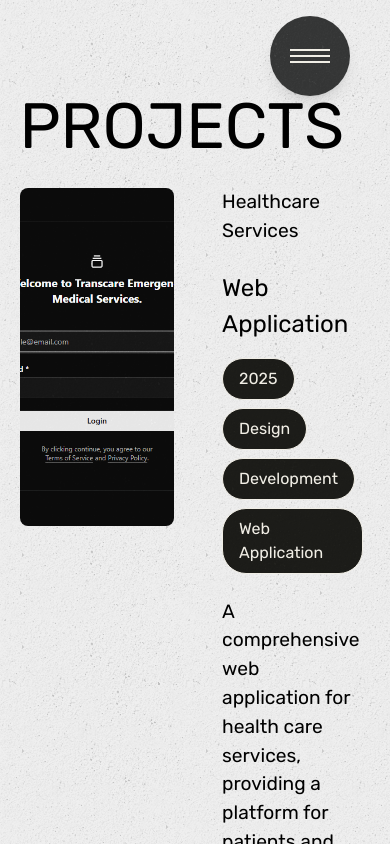
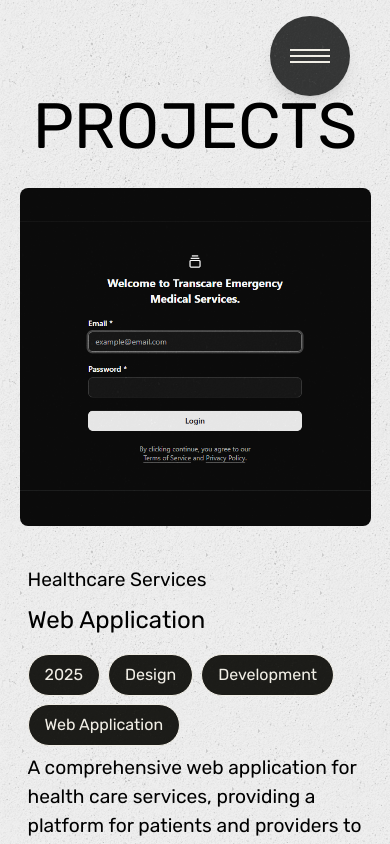
Before and after one commit to DevAdora/DevAdora-Portfolio, a Next.js app: page /Projects in a window 390 px wide. Shown: the top 844 px of the page. Built offline with nearby package versions, Linux system fonts and the light colour scheme.

Commit message:
fixed the tablet and mobile screens for the project/works section

```diff
--- a/src/app/Projects/page.tsx
+++ b/src/app/Projects/page.tsx
@@ -129,21 +129,21 @@
       <Header />
       <section className="h-full py-8 px-[5%] bg-dark-black text-white-dove">
         <div className="text-center py-8">
-          <h1 className="text-[4rem] sm:text-[7rem] md:text-[7rem] lg:text-[7rem] xl:text-[8rem] leading-15 sm:leading-24 md:leading-24 lg:leading-24 xl:leading-24 2xl:leading-24 text-left sm:text-left md:text-left lg:text-center">
+          <h1 className="text-[4rem] sm:text-[7rem] md:text-[7rem] lg:text-[7rem] xl:text-[8rem] leading-15 sm:leading-24 md:leading-24 lg:leading-24 xl:leading-24 2xl:leading-24 text-center sm:text-center md:text-center lg:text-center">
             PROJECTS
           </h1>
         </div>
 
-        <div className="flex flex-col gap-40 ">
+        <div className="flex-col md:gap-40 flex">
           {projects.map((project, index) => (
             <div
               key={index}
-              className="flex-row flex md:flex-row md:items-start relative md:h-[100%]"
+              className="flex-col flex md:flex-col md:items-start relative md:h-[100%]"
             >
               {/* Image + Details */}
-              <div className="flex flex-row w-full md:w-[100%] gap-10 min-h-[40vh]">
+              <div className="flex flex-col lg:flex-row w-100% md:w-[100%] gap-10 min-h-[100vh] md:min-h-[40vh]">
                 {/* Image Fullscreen on small screens */}
-                <div className="w-[50%] h-auto sm:h-[40vh] md:h-[40vh] lg:h-[40vh] xl:h-[40vh] 2xl:h-[40vh] overflow-hidden">
+                <div className="w-[100%] lg:w-[50%] h-auto sm:h-[40vh] md:h-[40vh] lg:h-[40vh] xl:h-[40vh] 2xl:h-[40vh] overflow-hidden">
                   <motion.div
                     whileHover={{ scale: 1.05 }}
                     transition={{ duration: 0.3 }}
@@ -152,14 +152,14 @@
                       src={project.image}
                       width={1000}
                       height={600}
-                      className="w-[100%] h-[40vh] object-cover rounded-lg"
+                      className="w-full h-[40vh] object-cover rounded-lg"
                       alt={`Project ${index + 1}`}
                     />
                   </motion.div>
                 </div>
 
                 {/* Details */}
-                <div className="flex flex-col gap-6 px-2 sm:px-0 w-[50%] justify-between">
+                <div className="flex flex-col gap-2 lg:gap-6 px-2 sm:px-0 w-[100%] lg:w-[50%] justify-between ">
                   <h3 className="text-[1.2rem]">{project.title}</h3>
                   <div className="text-[1.5rem] flex flex-col sm:flex-row sm:justify-between sm:items-center gap-4">
                     <h2>{project.name}</h2>
```
